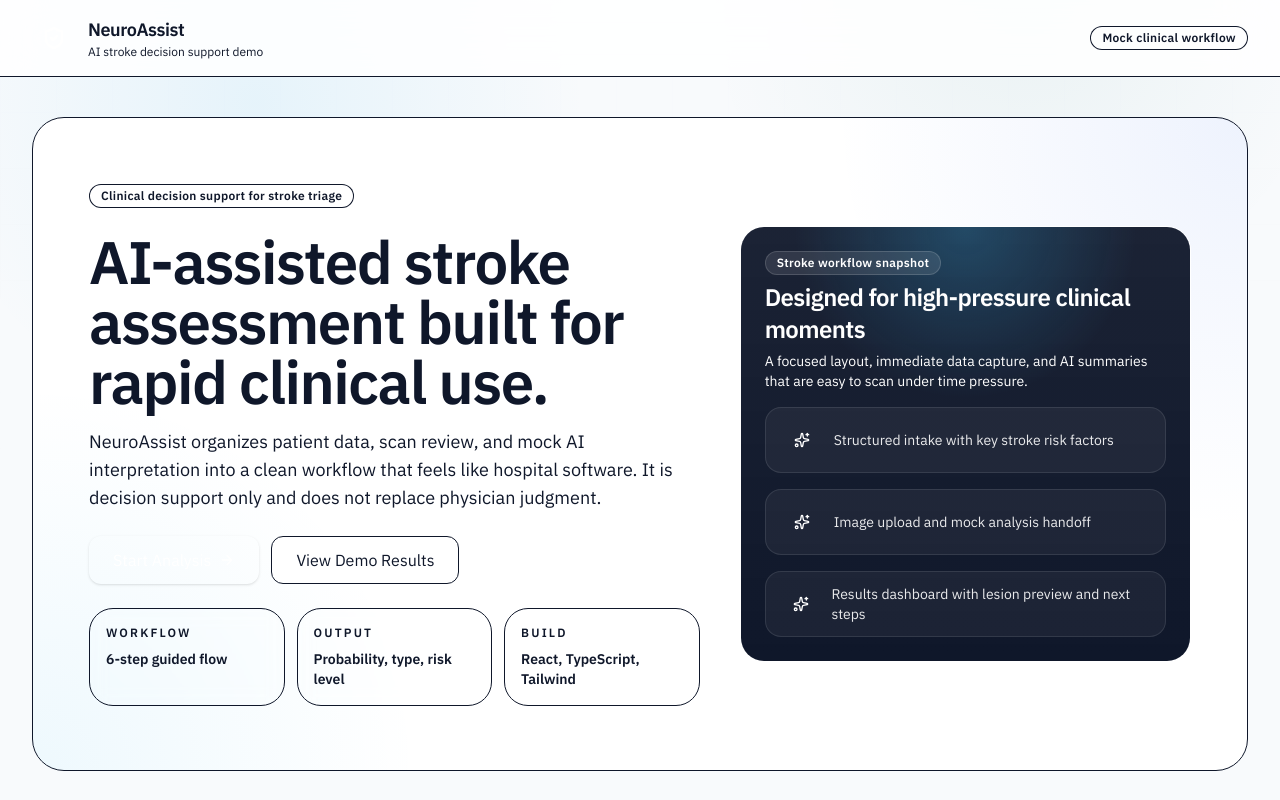
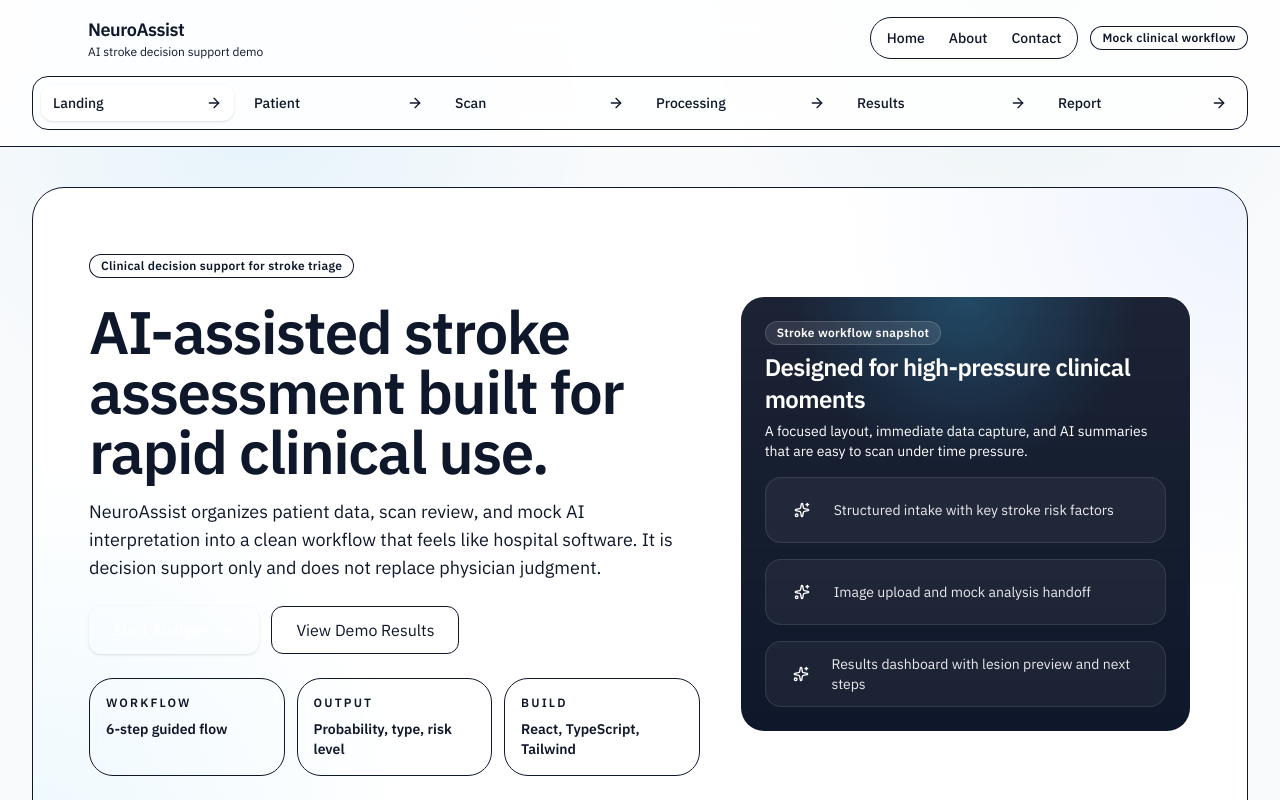
Before and after one commit to AllanJJoseph/NeuroAssist, a React (Vite) app: page / in a window 1280 px wide. Shown: the top 800 px of the page. Built offline with nearby package versions, Linux system fonts and the light colour scheme.

Commit message:
feat: add reusable layout components

```diff
--- a/src/components/layout/AppShell.tsx
+++ b/src/components/layout/AppShell.tsx
@@ -1,63 +1,14 @@
 import type { ReactNode } from 'react'
-import { Link, useLocation } from 'react-router-dom'
-import { ArrowRight, ShieldCheck } from 'lucide-react'
-import { Badge } from '../ui/badge'
-import { workflowSteps } from '../../lib/workflow'
+import { Navbar } from './Navbar'
 
 type AppShellProps = {
   children: ReactNode
 }
 
 export function AppShell({ children }: AppShellProps) {
-  const location = useLocation()
-  const activeIndex = workflowSteps.findIndex((step) => step.path === location.pathname)
-  const safeIndex = activeIndex < 0 ? 0 : activeIndex
-  const showStepper = location.pathname !== '/'
-
   return (
     <div className="min-h-screen text-steel-900">
-      <header className="border-b border-steel-200/80 bg-white/85 backdrop-blur-xl">
-        <div className="mx-auto flex max-w-7xl items-center justify-between gap-4 px-4 py-4 sm:px-6 lg:px-8">
-          <Link to="/" className="flex items-center gap-3">
-            <div className="flex h-11 w-11 items-center justify-center rounded-2xl bg-medical-600 text-white shadow-soft">
-              <ShieldCheck className="h-6 w-6" />
-            </div>
-            <div>
-              <div className="text-lg font-semibold tracking-tight text-steel-900">NeuroAssist</div>
-              <div className="text-xs text-steel-500">AI stroke decision support demo</div>
-            </div>
-          </Link>
-
-          <Badge variant="secondary" className="hidden sm:inline-flex">
-            Mock clinical workflow
-          </Badge>
-        </div>
-
-        {showStepper ? (
-          <div className="mx-auto max-w-7xl px-4 pb-4 sm:px-6 lg:px-8">
-            <div className="grid gap-2 rounded-2xl border border-steel-200 bg-steel-50/85 p-2 sm:grid-cols-6">
-              {workflowSteps.map((step, index) => {
-                const isActive = index === safeIndex
-                const isComplete = index < safeIndex
-
-                return (
-                  <div
-                    key={step.path}
-                    className={[
-                      'flex items-center justify-between rounded-xl px-3 py-2 text-sm transition',
-                      isActive ? 'bg-white text-medical-700 shadow-sm' : 'text-steel-500',
-                      isComplete ? 'bg-white/80 text-steel-700' : '',
-                    ].join(' ')}
-                  >
-                    <span className="font-medium">{step.label}</span>
-                    <ArrowRight className={["h-4 w-4", isActive ? 'text-medical-600' : 'text-steel-300'].join(' ')} />
-                  </div>
-                )
-              })}
-            </div>
-          </div>
-        ) : null}
-      </header>
+      <Navbar />
 
       <main>{children}</main>
     </div>
--- /dev/null
+++ b/src/components/layout/FeatureCard.tsx
@@ -0,0 +1,20 @@
+import type { ReactNode } from 'react'
+import { Card, CardDescription, CardHeader, CardTitle } from '../ui/card'
+
+type FeatureCardProps = {
+  title: string
+  description: string
+  icon?: ReactNode
+}
+
+export function FeatureCard({ title, description, icon }: FeatureCardProps) {
+  return (
+    <Card>
+      <CardHeader>
+        {icon ? <div className="flex h-12 w-12 items-center justify-center rounded-2xl bg-medical-50 text-medical-700">{icon}</div> : null}
+        <CardTitle>{title}</CardTitle>
+        <CardDescription>{description}</CardDescription>
+      </CardHeader>
+    </Card>
+  )
+}
--- /dev/null
+++ b/src/components/layout/Footer.tsx
@@ -0,0 +1,19 @@
+import { Link } from 'react-router-dom'
+import { NAVIGATION_LINKS } from '../../utils/routes'
+
+export function Footer() {
+  return (
+    <footer className="border-t border-steel-200/70 bg-white/75">
+      <div className="mx-auto flex max-w-7xl flex-col gap-3 px-4 py-5 text-sm text-steel-500 sm:flex-row sm:items-center sm:justify-between sm:px-6 lg:px-8">
+        <p>NeuroAssist demo frontend for stroke decision support.</p>
+        <div className="flex flex-wrap gap-4">
+          {NAVIGATION_LINKS.map((link) => (
+            <Link key={link.path} to={link.path} className="font-medium text-steel-600 transition hover:text-medical-700">
+              {link.label}
+            </Link>
+          ))}
+        </div>
+      </div>
+    </footer>
+  )
+}
--- /dev/null
+++ b/src/components/layout/Navbar.tsx
@@ -0,0 +1,76 @@
+import { Link, NavLink, useLocation } from 'react-router-dom'
+import { ArrowRight, ShieldCheck } from 'lucide-react'
+import { Badge } from '../ui/badge'
+import { workflowSteps } from '../../lib/workflow'
+import { NAVIGATION_LINKS } from '../../utils/routes'
+
+export function Navbar() {
+  const location = useLocation()
+  const activeIndex = workflowSteps.findIndex((step) => step.path === location.pathname)
+  const safeIndex = activeIndex < 0 ? 0 : activeIndex
+  const showStepper = workflowSteps.some((step) => step.path === location.pathname)
+
+  return (
+    <header className="border-b border-steel-200/80 bg-white/85 backdrop-blur-xl">
+      <div className="mx-auto flex max-w-7xl items-center justify-between gap-4 px-4 py-4 sm:px-6 lg:px-8">
+        <Link to="/" className="flex items-center gap-3">
+          <div className="flex h-11 w-11 items-center justify-center rounded-2xl bg-medical-600 text-white shadow-soft">
+            <ShieldCheck className="h-6 w-6" />
+          </div>
+          <div>
+            <div className="text-lg font-semibold tracking-tight text-steel-900">NeuroAssist</div>
+            <div className="text-xs text-steel-500">AI stroke decision support demo</div>
+          </div>
+        </Link>
+
+        <div className="flex items-center gap-3">
+          <nav className="hidden rounded-full border border-steel-200 bg-white/80 px-1 py-1 text-sm text-steel-600 md:flex">
+            {NAVIGATION_LINKS.map((link) => (
+              <NavLink
+                key={link.path}
+                to={link.path}
+                className={({ isActive }) =>
+                  [
+                    'rounded-full px-3 py-1.5 font-medium transition',
+                    isActive ? 'bg-medical-50 text-medical-700' : 'hover:bg-steel-100 hover:text-steel-900',
+                  ].join(' ')
+                }
+              >
+                {link.label}
+              </NavLink>
+            ))}
+          </nav>
+
+          <Badge variant="secondary" className="hidden sm:inline-flex">
+            Mock clinical workflow
+          </Badge>
+        </div>
+      </div>
+
+      {showStepper ? (
+        <div className="mx-auto max-w-7xl px-4 pb-4 sm:px-6 lg:px-8">
+          <div className="grid gap-2 rounded-2xl border border-steel-200 bg-steel-50/85 p-2 sm:grid-cols-6">
+            {workflowSteps.map((step, index) => {
+              const isActive = index === safeIndex
+              const isComplete = index < safeIndex
+
+              return (
+                <div
+                  key={step.path}
+                  className={[
+                    'flex items-center justify-between rounded-xl px-3 py-2 text-sm transition',
+                    isActive ? 'bg-white text-medical-700 shadow-sm' : 'text-steel-500',
+                    isComplete ? 'bg-white/80 text-steel-700' : '',
+                  ].join(' ')}
+                >
+                  <span className="font-medium">{step.label}</span>
+                  <ArrowRight className={["h-4 w-4", isActive ? 'text-medical-600' : 'text-steel-300'].join(' ')} />
+                </div>
+              )
+            })}
+          </div>
+        </div>
+      ) : null}
+    </header>
+  )
+}
--- /dev/null
+++ b/src/components/layout/PageContainer.tsx
@@ -0,0 +1,14 @@
+import type { HTMLAttributes, ReactNode } from 'react'
+import { cn } from '../../lib/utils'
+
+type PageContainerProps = HTMLAttributes<HTMLDivElement> & {
+  children: ReactNode
+}
+
+export function PageContainer({ className, children, ...props }: PageContainerProps) {
+  return (
+    <div className={cn('mx-auto max-w-7xl px-4 py-8 sm:px-6 lg:px-8 lg:py-10', className)} {...props}>
+      {children}
+    </div>
+  )
+}
--- /dev/null
+++ b/src/components/layout/SectionHeading.tsx
@@ -0,0 +1,25 @@
+import type { ReactNode } from 'react'
+import { Badge } from '../ui/badge'
+
+type SectionHeadingProps = {
+  eyebrow?: string
+  title: string
+  description: string
+  action?: ReactNode
+}
+
+export function SectionHeading({ eyebrow, title, description, action }: SectionHeadingProps) {
+  return (
+    <div className="flex flex-col gap-4 lg:flex-row lg:items-end lg:justify-between">
+      <div className="max-w-3xl space-y-3">
+        {eyebrow ? <Badge variant="secondary">{eyebrow}</Badge> : null}
+        <div>
+          <h1 className="text-3xl font-semibold tracking-tight text-steel-900 sm:text-4xl">{title}</h1>
+          <p className="mt-2 text-sm leading-6 text-steel-600 sm:text-base">{description}</p>
+        </div>
+      </div>
+
+      {action ? <div>{action}</div> : null}
+    </div>
+  )
+}
```
